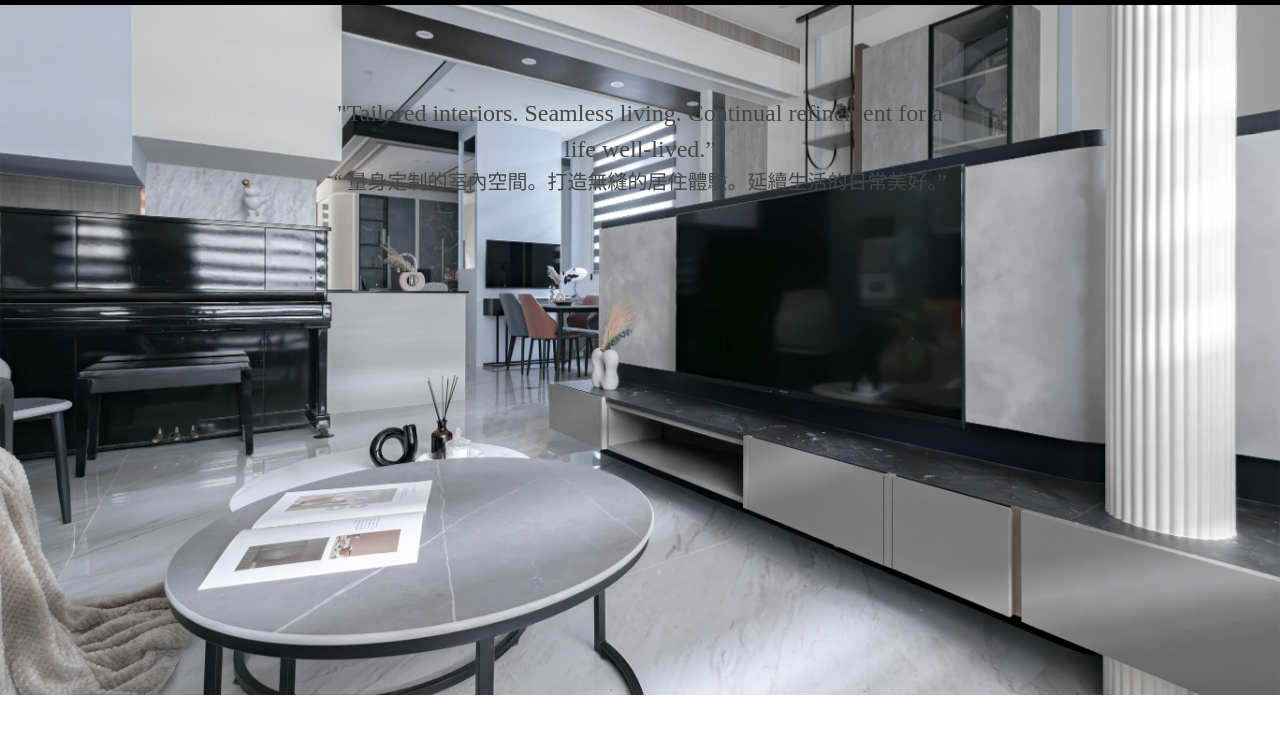
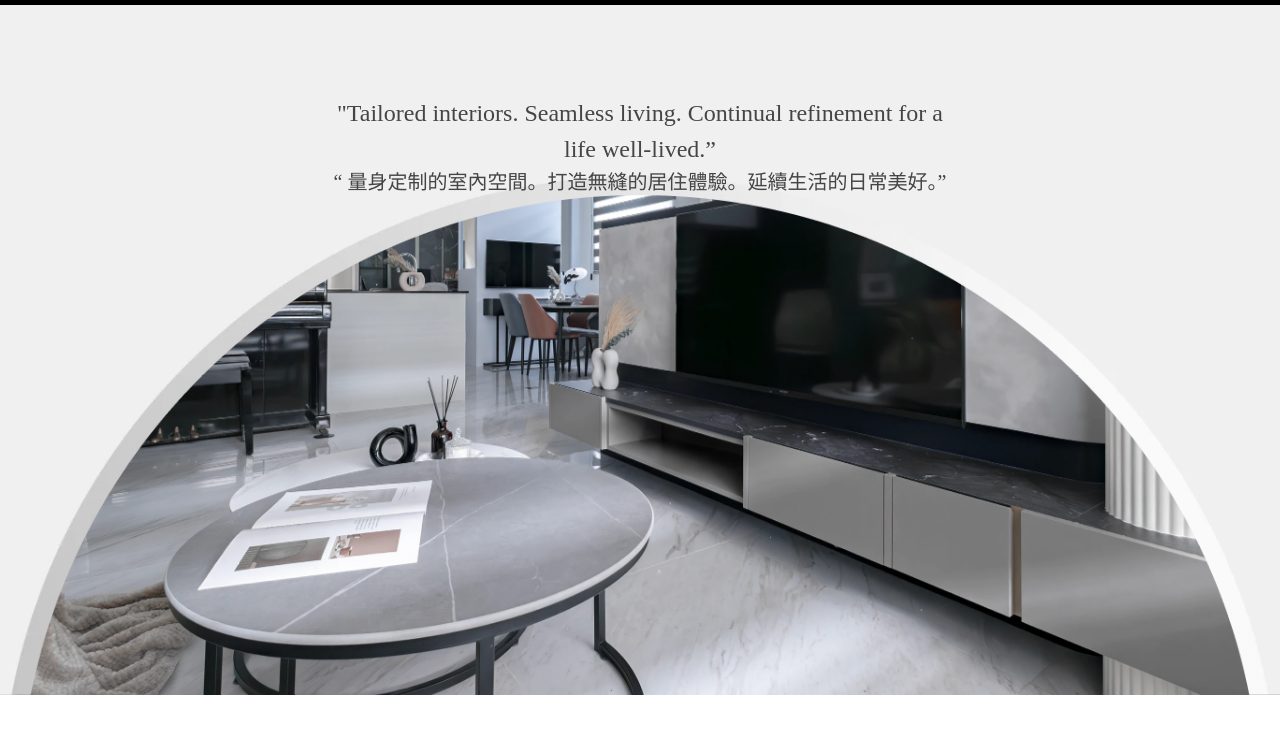
Before and after one commit to Yuanuanuan/YanxuInteriors, a plain HTML site: page index.html in a window 1280 px wide. Shown: the part 105-838 px from the top of the page. Drawn offline with nearby package versions, Linux system fonts and the light colour scheme; a web font is replaced by a local one.

Commit message:
feat: home page complete

```diff
--- a/styles/home.scss
+++ b/styles/home.scss
@@ -58,15 +58,15 @@ body {
     height: 100vh;
     z-index: -999;
   }
-  // .cover-door {
-  //   background: top/cover no-repeat url("../images/home/door-cover.webp");
-  //   width: 100vw;
-  //   min-height: 100vh;
-  //   position: fixed;
-  //   top: 0;
-  //   left: 0;
-  //   pointer-events: none;
-  // }
+  .cover-door {
+    background: top/cover no-repeat url("../images/home/door-cover.webp");
+    width: 100vw;
+    min-height: 100vh;
+    position: fixed;
+    top: 0;
+    left: 0;
+    pointer-events: none;
+  }
   .cover-text {
     position: absolute;
     top: 50vh;
@@ -860,13 +860,13 @@ header {
           &:hover::after {
             transform: translate(-50%, -50%) scale(1);
           }
-          &:hover div{
+          &:hover div {
             color: #000;
           }
           div {
             position: relative;
             z-index: 2;
-            transition: color .3s ease;
+            transition: color 0.3s ease;
           }
         }
       }
```
Also changed, not shown: styles/home.css, 1 other file.
